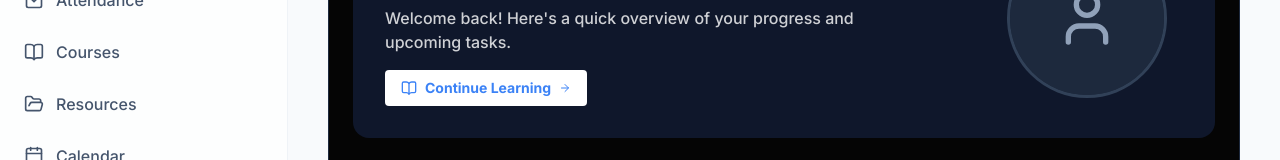
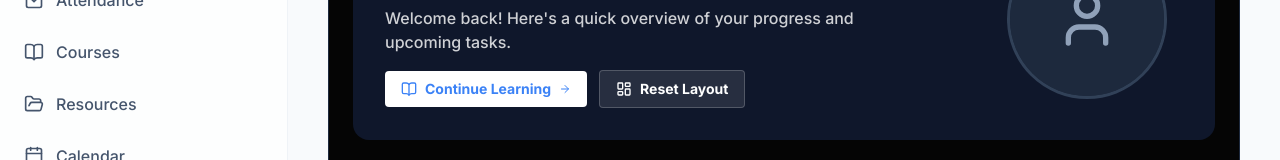
Before and after one commit to galcharjaswant01-code/Student, a React (Vite) app in the folder frontend/: page /dashboard in a window 1280 px wide. Shown: the part 232-392 px from the top of the page. Built offline with nearby package versions, Linux system fonts and the light colour scheme; no server answers; sample sign-in values are in the browser's storage.

Commit message:
Add Reset Layout button to dashboard header

```diff
--- a/frontend/src/pages/Dashboard.jsx
+++ b/frontend/src/pages/Dashboard.jsx
@@ -67,7 +67,7 @@ const Dashboard = () => {
   const navigate = useNavigate();
   const {
     layouts, visibleWidgets, isEditing, isLoading,
-    setEditing, setLayouts, fetchFromBackend, saveToBackend,
+    setEditing, setLayouts, fetchFromBackend, saveToBackend, resetLayout,
     toggleWidget, themePreferences, setSidebarCollapsed, setMobileSidebarOpen, isMobileSidebarOpen
   } = useDashboardStore();
   const { isFullscreen, toggleFullscreen } = useWorkspace();
@@ -234,11 +234,22 @@ const Dashboard = () => {
           <div className="flex flex-col sm:flex-row items-center gap-3 relative z-50">
             <button
               onClick={() => navigate('/courses')}
-              className="group flex items-center justify-center gap-2 w-full sm:w-auto px-4 py-2 bg-white text-[#3b82f6] text-sm font-bold rounded-sm hover: hover:bg-slate-50 cursor-pointer"
+              className="group flex items-center justify-center gap-2 w-full sm:w-auto px-4 py-2 bg-white text-[#3b82f6] text-sm font-bold rounded-sm hover:bg-slate-50 cursor-pointer transition-colors"
             >
               <BookOpen className="w-4 h-4" />
               Continue Learning
-              <ArrowRight className="w-3 h-3 group-" />
+              <ArrowRight className="w-3 h-3 group-hover:translate-x-1 transition-transform" />
+            </button>
+            <button
+              onClick={() => {
+                resetLayout();
+                window.location.reload();
+              }}
+              className="flex items-center justify-center gap-2 w-full sm:w-auto px-4 py-2 bg-white/10 hover:bg-white/20 text-white text-sm font-bold rounded-sm border border-white/20 cursor-pointer transition-colors"
+              title="Reset dashboard to default layout"
+            >
+              <LayoutDashboard className="w-4 h-4" />
+              Reset Layout
             </button>
           </div>
         </div>
--- a/frontend/src/store/useDashboardStore.js
+++ b/frontend/src/store/useDashboardStore.js
@@ -145,6 +145,14 @@ const useDashboardStore = create((set, get) => ({
     get().saveToBackend();
   },
 
+  resetLayout: () => {
+    set({
+      layouts: DEFAULT_LAYOUTS,
+      visibleWidgets: DEFAULT_VISIBLE_WIDGETS,
+    });
+    get().saveToBackend();
+  },
+
   fetchFromBackend: async () => {
     set({ isLoading: true });
     try {
```
